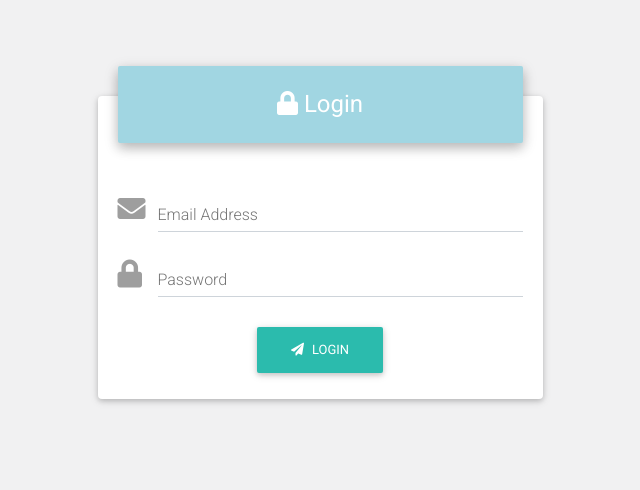
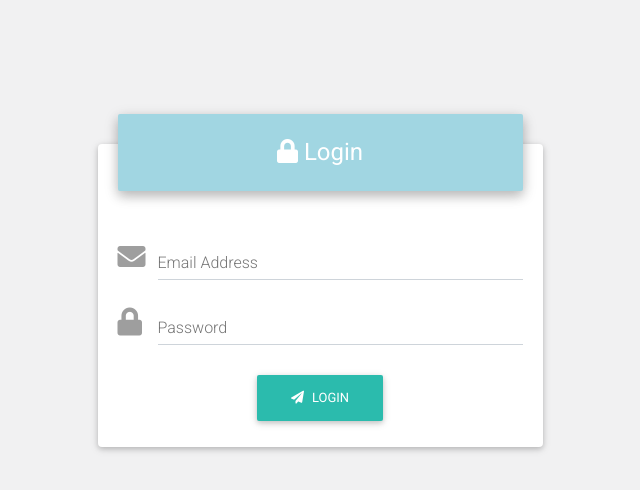
Before and after one commit to gutierrezjeralds/outrich-exam-fe, a React (Create React App) app: page /login in a window 1280 px wide. Shown: the top 490 px of the page, without its empty margins (320-960 px from the left). Built offline with nearby package versions, Linux system fonts and the light colour scheme.

Commit message:
Fixed header and footer

```diff
--- a/src/components/Footer.js
+++ b/src/components/Footer.js
@@ -4,7 +4,7 @@ import { MDBContainer, MDBFooter, MDBBox } from "mdbreact";
 class Footer extends React.Component {
     render() {
         return (
-            <MDBFooter color="" className="font-small pt-4">
+            <MDBFooter color="" className="font-small pt-4 fixed-bottom">
                 <MDBBox className="footer-copyright text-center py-3">
                     <MDBContainer fluid>
                         &copy; {new Date().getFullYear()} Copyright: Jerald Seña Gutierrez ® All Rights Reserved.
--- a/src/components/Header.js
+++ b/src/components/Header.js
@@ -32,7 +32,7 @@ class Header extends Component {
 
     render() {
         return (
-            <MDBNavbar color="indigo" dark expand="md">
+            <MDBNavbar color="indigo" dark expand="md" fixed="top">
                 <MDBContainer>
                     <MDBNavbarBrand>
                         <strong className="white-text">Navbar</strong>
--- a/src/components/Main.js
+++ b/src/components/Main.js
@@ -85,7 +85,7 @@ class Main extends React.Component {
                                         <Route exact path={items.path} key={items.id}
                                             render = {
                                                 () => (
-                                                    <MDBBox tag="main">
+                                                    <MDBBox tag="main" className="py-5">
                                                         {
                                                             items.wrapper !== "login" ?
                                                                 isAuthenticated === "true" ? items.render : <Redirect to="/login" />
```
